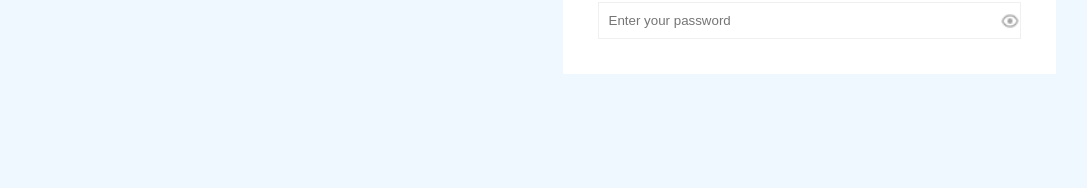
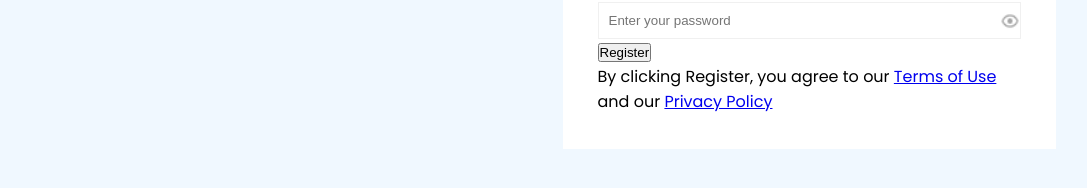
Before and after one commit to Chukwuderah/AltSchool-Excercises, a plain HTML site: page assignment-6/Excercise-4.html in a window 1280 px wide. Shown: the part 434-622 px from the top of the page, without its empty margins (96-1183 px from the left). Drawn offline with Linux system fonts and the light colour scheme; a web font is replaced by a local one.

Commit message:
excercise 4

```diff
--- a/assignment-6/Excercise-4.html
+++ b/assignment-6/Excercise-4.html
@@ -98,6 +98,8 @@
               <img src="../assets/show.png" alt="show" />
             </div>
           </div>
+          <button type="button">Register</button>
+          <p>By clicking Register, you agree to our <a href="#" target="_blank" rel="noopener noreferrer">Terms of Use</a> and our <a href="#" target="_blank" rel="noopener noreferrer">Privacy Policy</a></p>
         </form>
       </div>
     </div>
```
